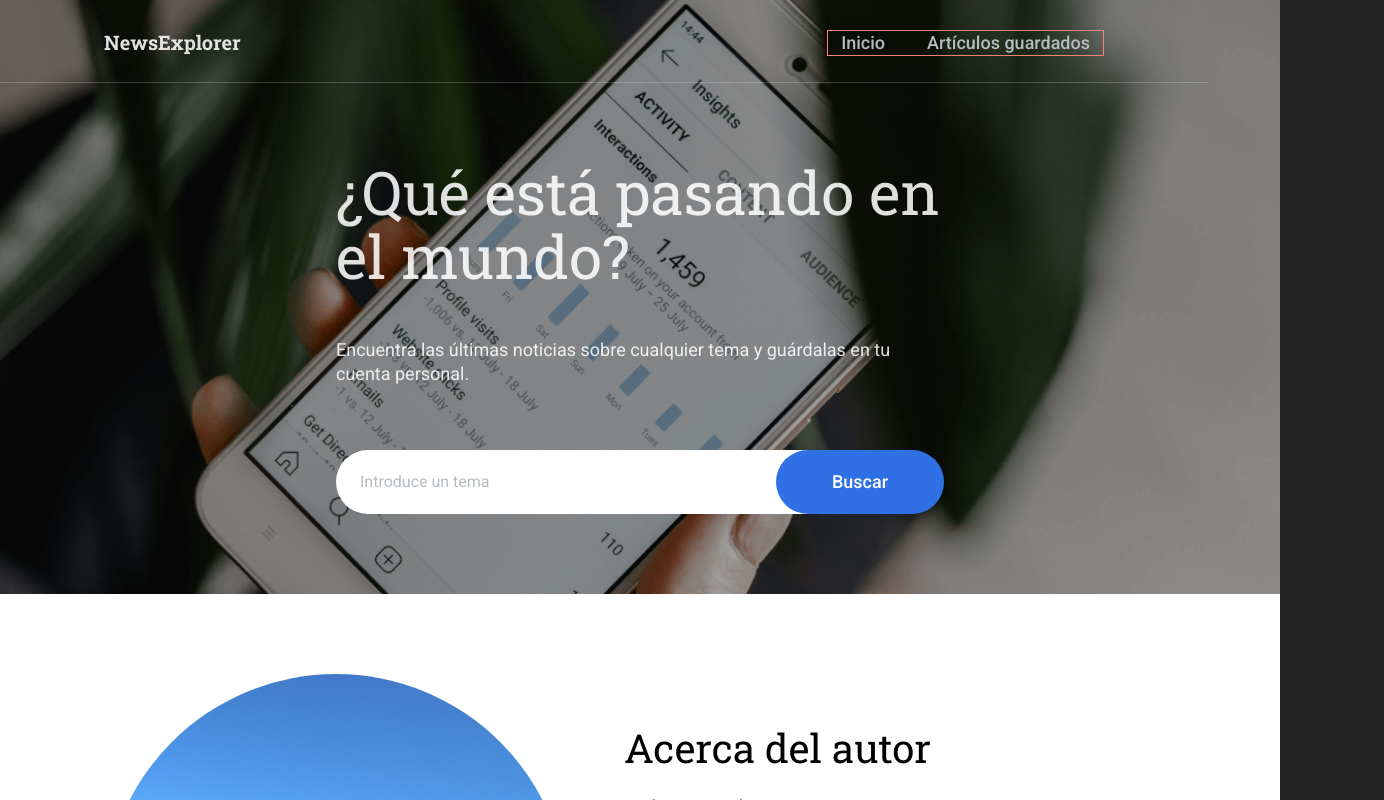
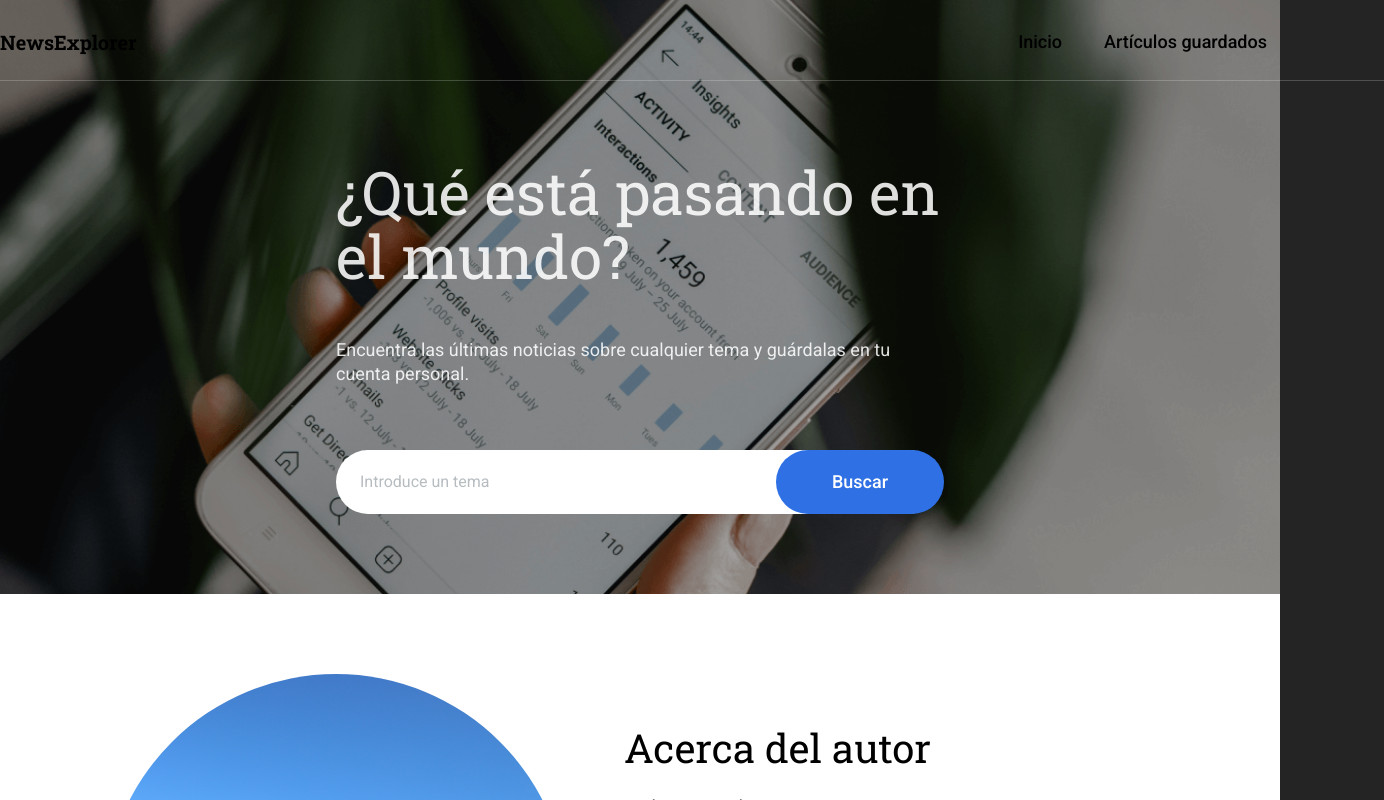
Before and after one commit to tonytrox/newsexplorerproject-frontend, a React (Vite) app: page / in a window 1280 px wide. Shown: the top 800 px of the page, 1384 px wide, since content can reach past the window. Built offline with nearby package versions, Linux system fonts and the light colour scheme.

Commit message:
update UI Header

```diff
--- a/src/components/Header/header.css
+++ b/src/components/Header/header.css
@@ -1,20 +1,29 @@
 .header {
-  width: 1000px;
-  position: absolute;
-  border-bottom: 1px solid rgba(255, 255, 255, 0.2);
+  margin: 0px;
   padding-left: 104px;
   padding-right: 104px;
   padding-top: 30px;
   padding-bottom: 26px;
+  width: 100%;
+  max-width: 1440px;
+  position: absolute;
+  top: 0px;
+  left: 50%;
+  transform: translateX(-50%);
+
+  border-bottom: 1px solid rgba(255, 255, 255, 0.2);
+  /* border: 1px solid orangered; */
 
   display: flex;
   justify-content: space-between;
 }
 
 .header__title {
+  margin: 0px;
   font-family: 'Roboto Slab', serif;
+  font-weight: 700;
   font-size: 20px;
   line-height: 24px;
-  font-weight: 700;
-  margin: 0px;
+  color: black;
+  /* border: 1px solid green; */
 }
--- a/src/components/Navigation/navigation.css
+++ b/src/components/Navigation/navigation.css
@@ -1,22 +1,17 @@
-/* .site-navigation { */
-/* border: 1px solid greenyellow; */
-/* max-width: 400px; */
-/* display: flex; */
-/* align-items: center; */
-/* max-height: 200px; */
-/* } */
-
 .site-navigation {
-  border: 1px solid salmon;
+  margin: 0px;
+  padding: 0px;
+  /* width: 400px; */
+  /* border: 1px solid salmon; */
 }
 
 .site-navigation__list {
-  align-items: center;
-  display: flex;
-  list-style: none;
   margin: 0;
   padding: 0;
+  list-style: none;
+  display: flex;
   gap: 16px;
+  /* border: 1px solid salmon; */
 }
 
 .site-navigation__link {
@@ -25,7 +20,8 @@
   font-size: 18px;
   line-height: 24px;
   text-decoration: none;
-  color: #b6bcbf;
+  /* color: #b6bcbf; */
+  color: black;
   transition: opacity 0.3s;
   padding: 23px 13px 27px 13px;
   border-bottom: 0px solid transparent;
@@ -33,6 +29,7 @@
 
 .site-navigation__link:hover {
   opacity: 1;
-  color: #ffffff;
-  border-bottom: 2px solid #ffffff;
+  /* color: #ffffff; */
+  /* border-bottom: 2px solid #ffffff; */
+  border-bottom: 2px solid black;
 }
--- a/src/components/SavedNews/SaveNews.jsx
+++ b/src/components/SavedNews/SaveNews.jsx
@@ -6,7 +6,7 @@ import NewsCardList from '../NewsCardList/NewsCardList';
 function SavedNews() {
   return (
     <main className="saved-news">
-      {/* <Header /> */}
+      <Header />
       <SavedNewsHeader />
       <NewsCardList />
       <Footer />
--- a/src/index.css
+++ b/src/index.css
@@ -5,8 +5,10 @@
 }
 
 body {
-  margin: 0;
+  /* border: 10px solid red; */
+  margin: 0px;
+  padding: 0px;
   display: flex;
   place-items: center;
-  min-height: 100vh;
+  /* min-height: 100vh; */
 }
```
